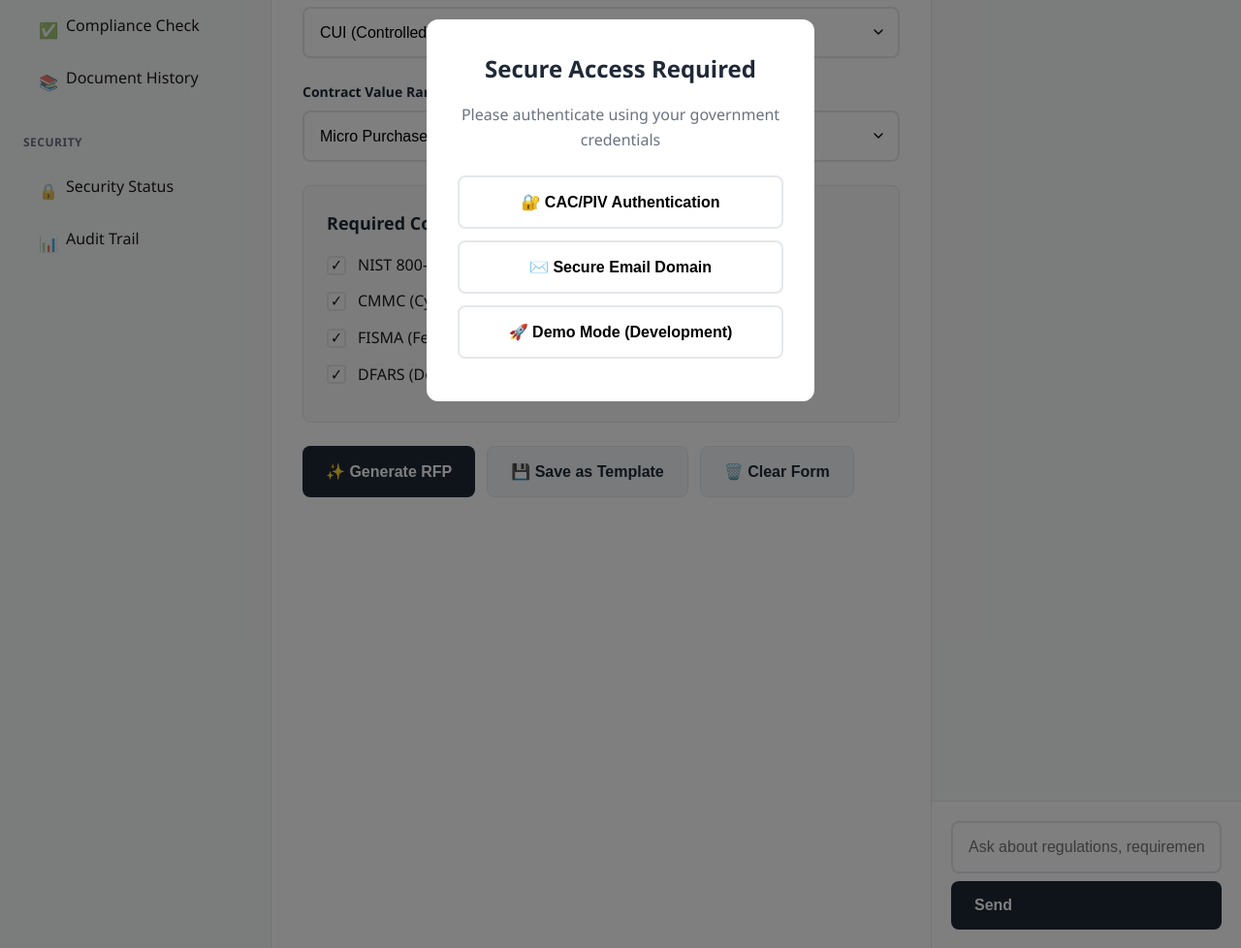
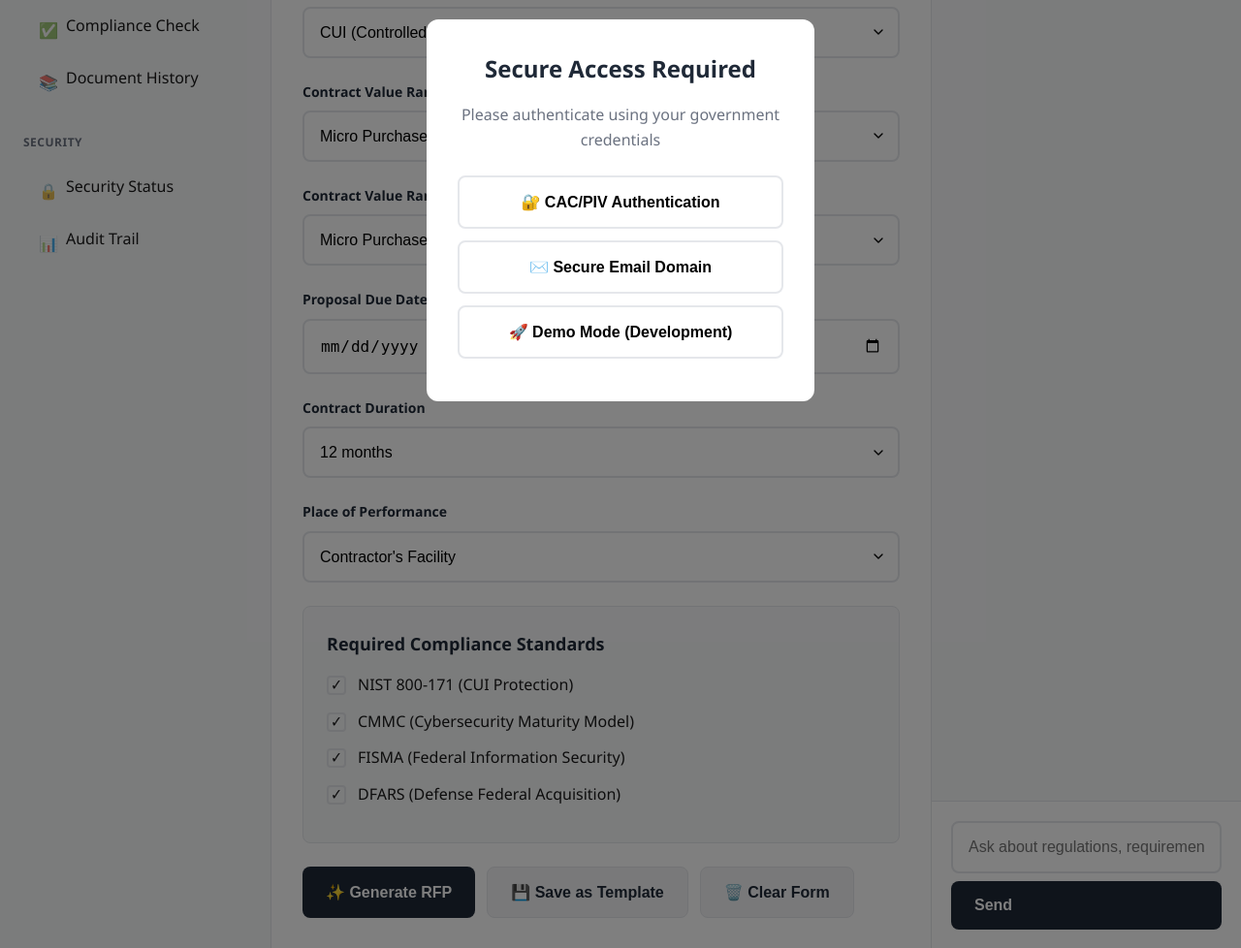
Before and after one commit to voycebutler18/GovRFPAI, a Flask app: page / in a window 1280 px wide. Shown: the part 609-1587 px from the top of the page at 97% size. Run offline with Flask 3, Linux system fonts and the light colour scheme.

Commit message:
Update index.html

```diff
--- a/templates/index.html
+++ b/templates/index.html
@@ -701,6 +701,54 @@
                                 <option value="major">Major Acquisition ($7.5M+)</option>
                             </select>
                         </div>
+                        <div class="input-group">
+                            <label class="input-label">Contract Value Range</label>
+                            <select class="input-field select-field" id="contractValue">
+                                <option value="micro">Micro Purchase ($0 - $10K)</option>
+                                <option value="small">Small Purchase ($10K - $250K)</option>
+                                <option value="simplified">Simplified Acquisition ($250K - $7.5M)</option>
+                                <option value="major">Major Acquisition ($7.5M+)</option>
+                            </select>
+                        </div>
+
+                        <div class="input-group">
+                            <label class="input-label">Proposal Due Date</label>
+                            <input type="date" class="input-field" id="proposalDueDate">
+                        </div>
+
+                        <div class="input-group">
+                            <label class="input-label">Contract Duration</label>
+                            <select class="input-field select-field" id="contractDuration">
+                                <option value="3">3 months</option>
+                                <option value="6">6 months</option>
+                                <option value="12" selected>12 months</option>
+                                <option value="24">24 months</option>
+                                <option value="36">36 months</option>
+                                <option value="60">60 months</option>
+                            </select>
+                        </div>
+
+                        <div class="input-group">
+                            <label class="input-label">Place of Performance</label>
+                            <select class="input-field select-field" id="placeOfPerformance">
+                                <option value="contractor">Contractor's Facility</option>
+                                <option value="pentagon">Pentagon, Arlington, VA</option>
+                                <option value="wpafb">Wright-Patterson AFB, OH</option>
+                                <option value="redstone">Redstone Arsenal, AL</option>
+                                <option value="norfolk">Norfolk Naval Base, VA</option>
+                                <option value="quantico">Quantico, VA</option>
+                                <option value="fort-belvoir">Fort Belvoir, VA</option>
+                                <option value="multiple">Multiple Government Locations</option>
+                                <option value="conus">CONUS (Continental US)</option>
+                                <option value="worldwide">Worldwide</option>
+                                <option value="custom">Custom Location</option>
+                            </select>
+                        </div>
+
+                        <div class="input-group" id="customLocationGroup" style="display: none;">
+                            <label class="input-label">Custom Location</label>
+                            <input type="text" class="input-field" id="customLocation" placeholder="Enter specific location">
+                        </div>
 
                         <div class="compliance-panel">
                             <div class="compliance-title">Required Compliance Standards</div>
```
